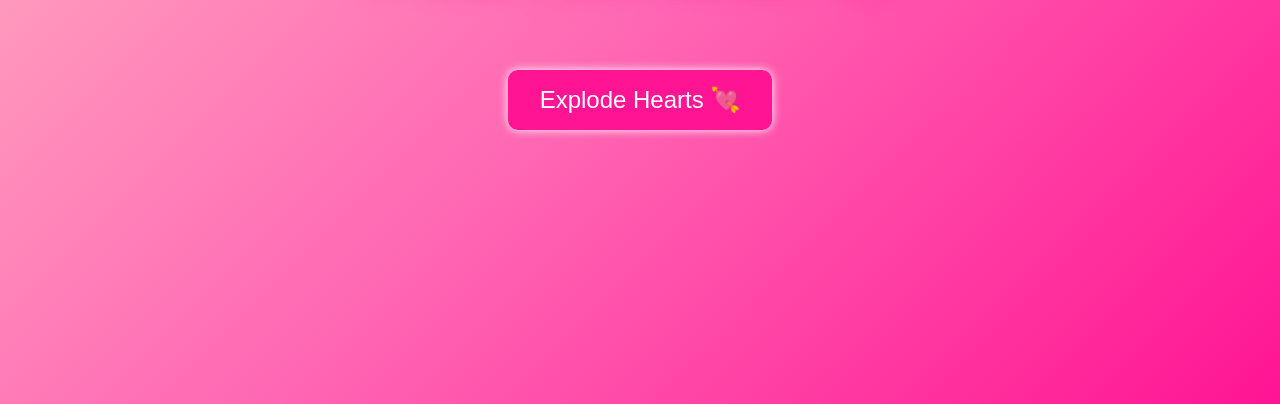
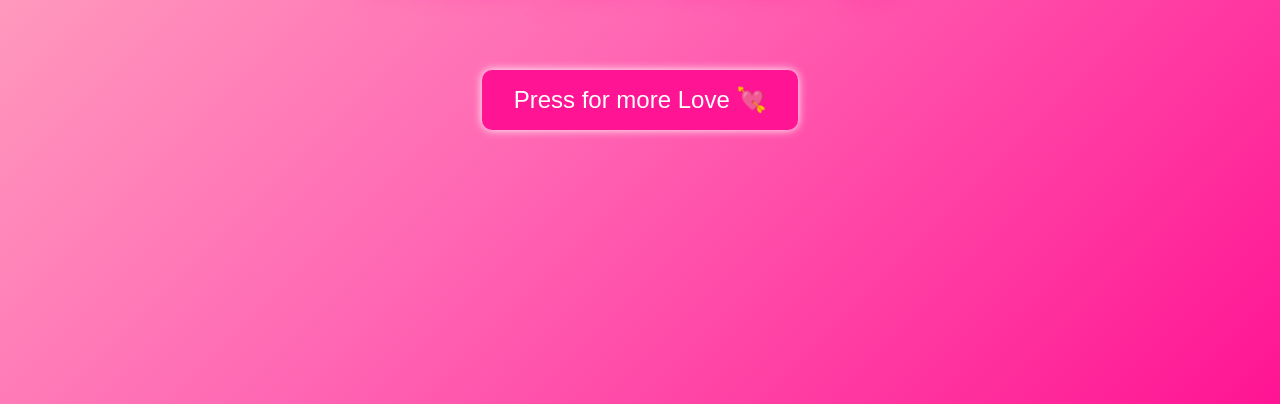
Before and after one commit to Cornfieldeus/cornfieldeus.github.io, a plain HTML site: page index.html in a window 1280 px wide. Shown: the part 396-800 px from the top of the page. Drawn offline with Linux system fonts and the light colour scheme.

Commit message:
Update index.html

```diff
--- a/index.html
+++ b/index.html
@@ -64,7 +64,7 @@
 </head>
 <body>
   <h1>I love you Jihan 💖</h1>
-  <button onclick="explodeHearts()">Explode Hearts 💘</button>
+  <button onclick="explodeHearts()">Press for more Love 💘</button>
 
   <script>
     function explodeHearts() {
```
